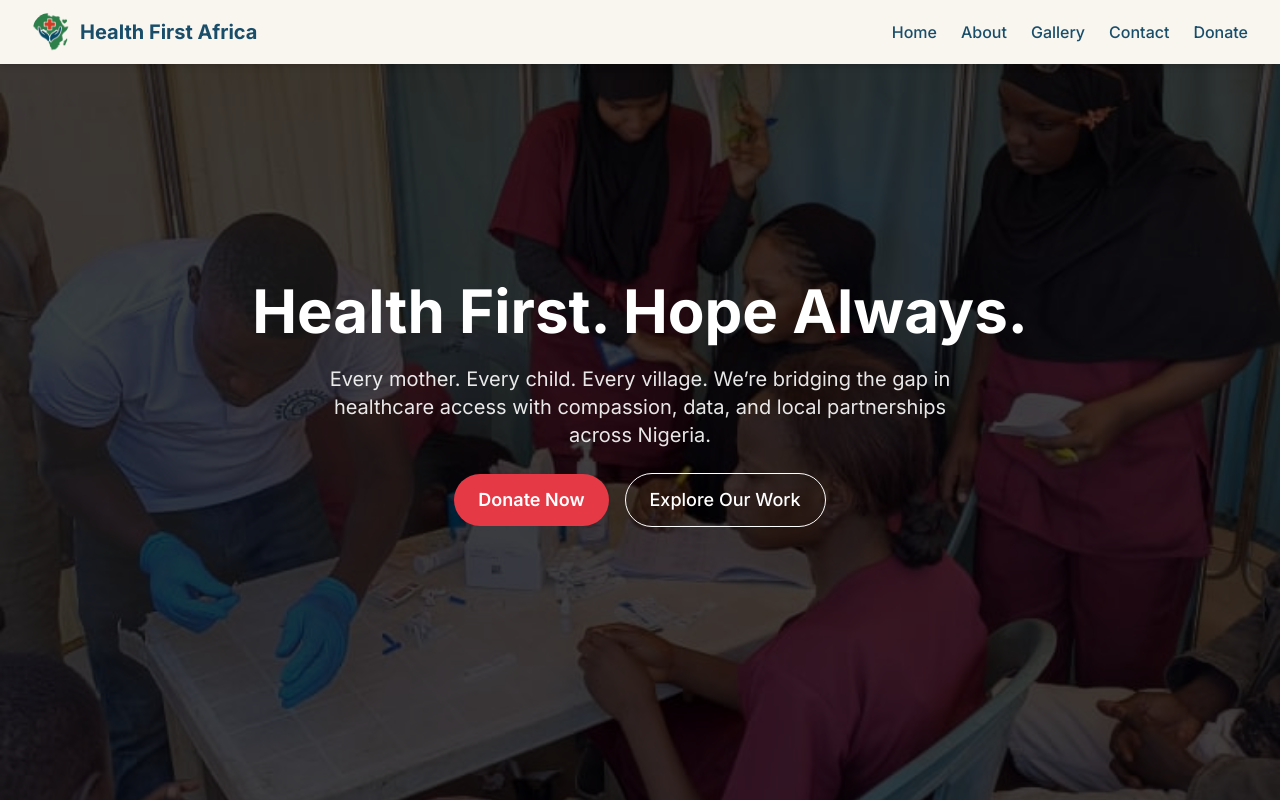
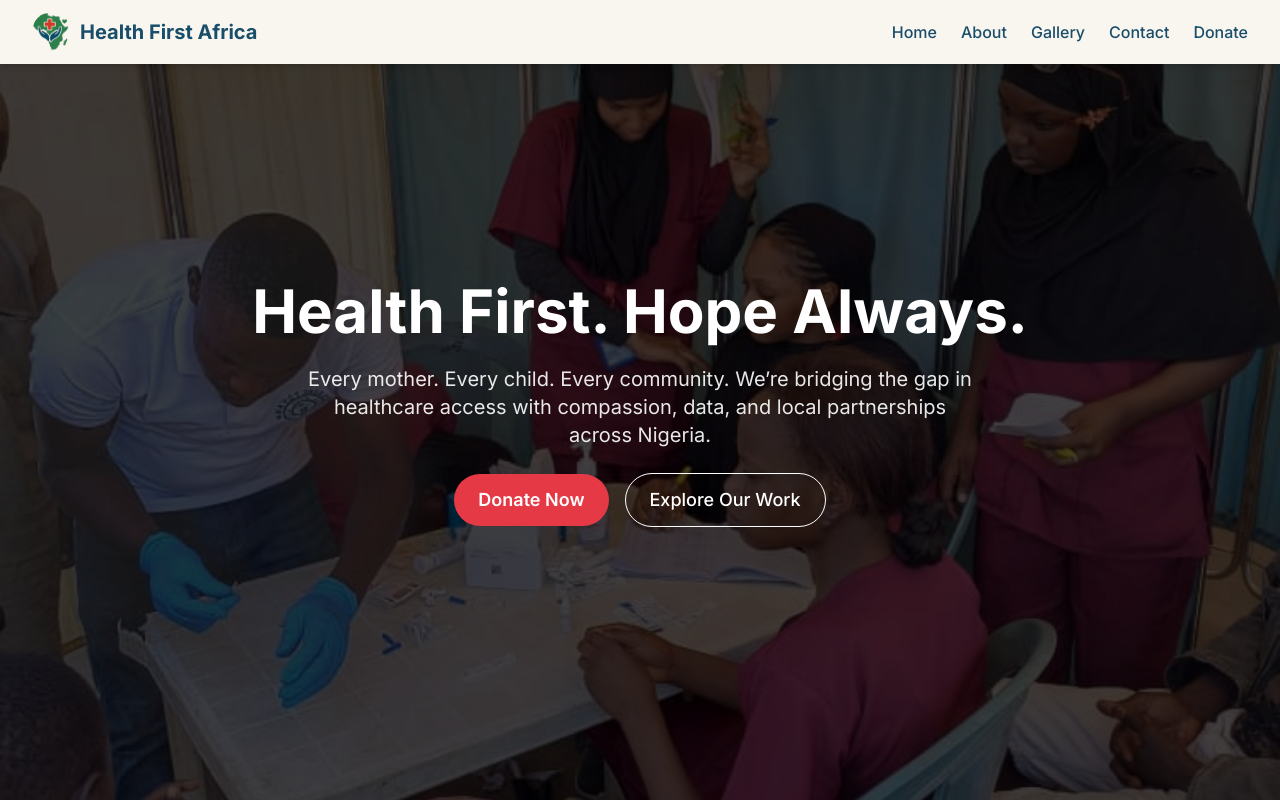
Before and after one commit to thelouisgram/healthfirstafrica, a Next.js app: page / in a window 1280 px wide. Shown: the top 800 px of the page. Built offline with nearby package versions, Linux system fonts and the light colour scheme.

Commit message:
adjusted

```diff
--- a/src/app/components/Hero.tsx
+++ b/src/app/components/Hero.tsx
@@ -55,7 +55,7 @@ export default function Hero() {
           transition={{ delay: 0.4, duration: 1.2, ease: "easeOut" }}
           className="mt-4 text-lg md:text-xl max-w-2xl text-white/90"
         >
-          Every mother. Every child. Every village. We’re bridging the gap in
+          Every mother. Every child. Every community. We’re bridging the gap in
           healthcare access with compassion, data, and local partnerships across
           Nigeria.
         </motion.p>
--- a/src/app/page.tsx
+++ b/src/app/page.tsx
@@ -39,11 +39,11 @@ const Home = () => {
       <AboutUs />
       <Mission />
       <Vision />
-      <VolunteerWithUs />
       <CoreValues />
       <WhatWeDo />
       <Impact />
       <Gallery />
+      <VolunteerWithUs />
       <ContactUs />
       <Footer />
 
```
